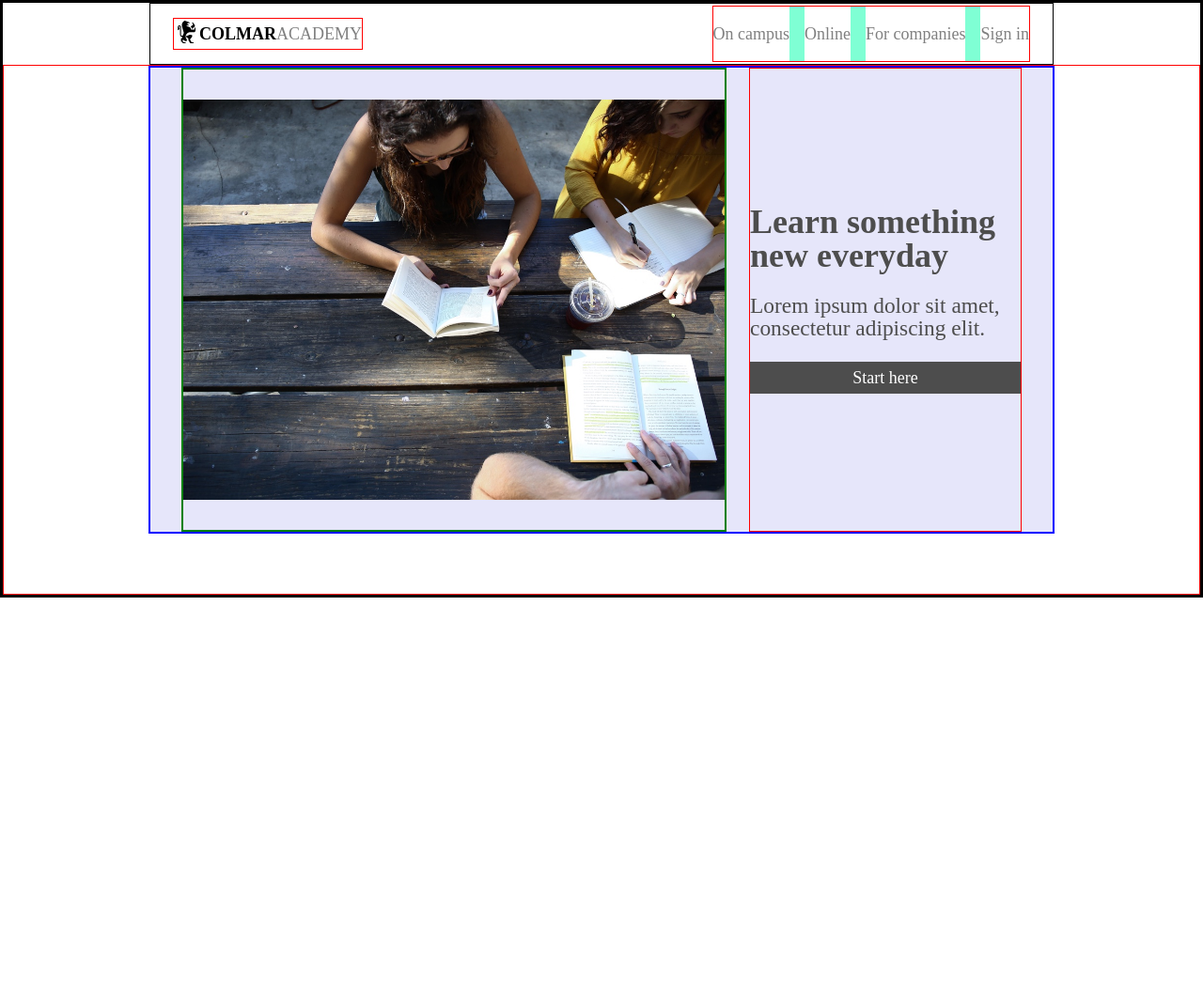
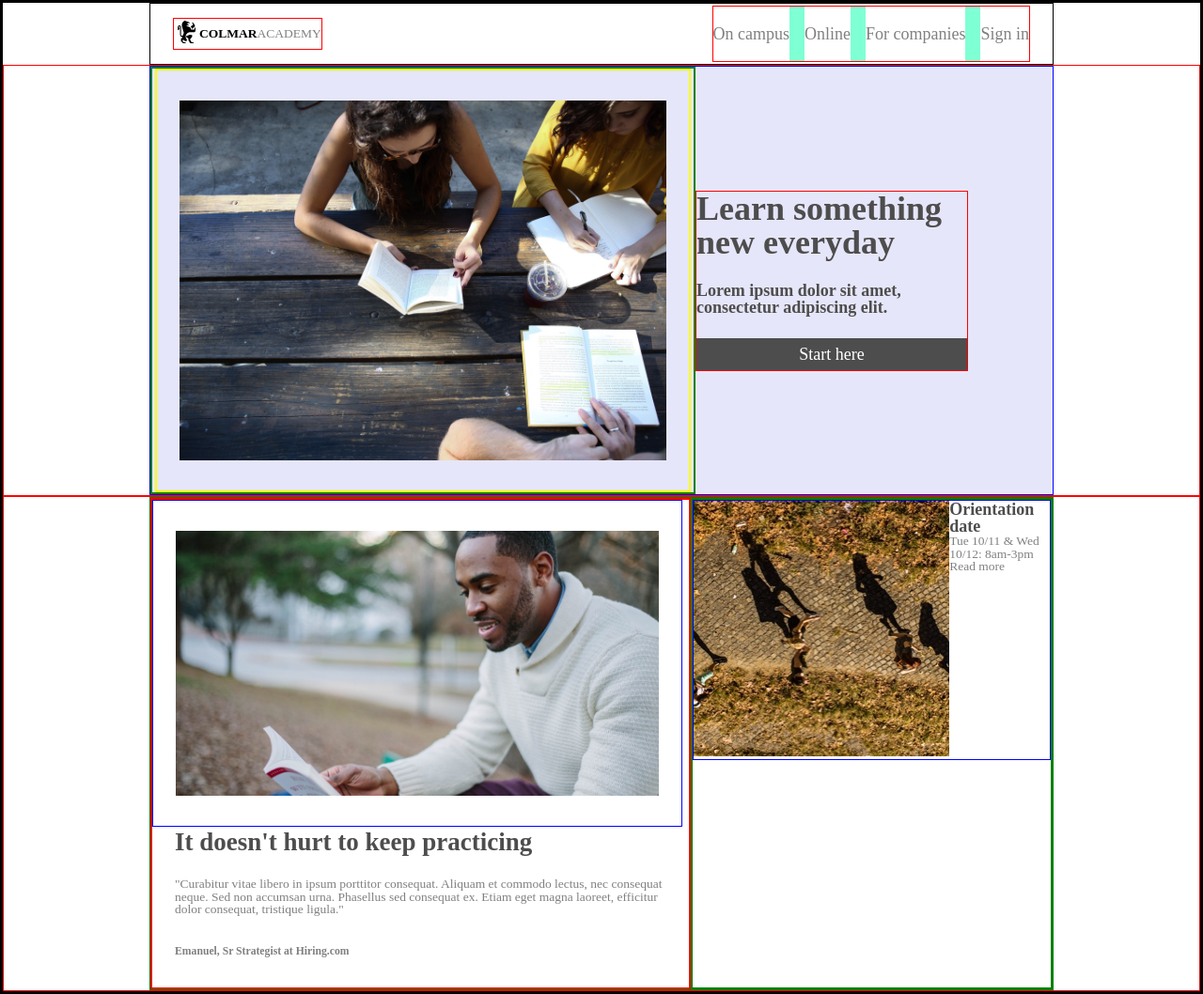
Before and after one commit to BankoP/Capstone_Colmar, a plain HTML site: page index.html in a window 1280 px wide. Shown: the whole page at 94% size. Before the commit the page ends 800 px from the top, so only its background shows below. Drawn offline with Linux system fonts and the light colour scheme.

Commit message:
top container left part

```diff
--- a/index.html
+++ b/index.html
@@ -25,7 +25,7 @@
       </div>
     </header>
     <!--  header - END   -->
-    <!--  top container - START  -->
+    <!--  banner container - START  -->
     <div class="banner flex">
       <div class="banner-inner container flex">
         <div class="image-big flex">
@@ -33,12 +33,48 @@
         </div>
         <div class="banner-text flex">
           <h1>Learn something new everyday</h1>
-          <h2>Lorem ipsum dolor sit amet, consectetur adipiscing elit.</h2>
-          <h3 id="button">Start here</h3>
+          <h3>Lorem ipsum dolor sit amet, consectetur adipiscing elit.</h3>
+          <h4 id="button">Start here</h4>
         </div>
       </div>
     </div>
-    <!--  top container - END -->
+    <!--  banner container - END -->
+    <!--  top container - START  -->
+    <div class="top flex">
+      <div class="top-inner container flex">
+        <div class="left flex">
+          <div class="left-img">
+            <img src="./resources/images/information-main.jpg" alt="information-main image"/>
+          </div>
+          <div class="left-text">
+            <h2>It doesn't hurt to keep practicing</h2>
+            <p>"Curabitur vitae libero in ipsum porttitor consequat. Aliquam et commodo lectus,
+              nec consequat neque. Sed non accumsan urna. Phasellus sed consequat ex. Etiam
+              eget magna laoreet, efficitur dolor consequat, tristique ligula."</p>
+            <p id="author">Emanuel, Sr Strategist at Hiring.com</p>
+          </div>
+        </div>
 
+        <div class="right flex">
+          <div class="item">
+            <div class="first flex">
+              <div class="img">
+                <img src="./resources/images/information-orientation.jpg" alt="orientation image"/>
+              </div>
+              <div class="item-text">
+                <h3>Orientation date</h3>
+                <p>Tue 10/11 & Wed 10/12: 8am-3pm</p>
+                <p id="more">Read more</p>
+              </div>
+            </div>
+            <div class="second img flex">
+            </div>
+            <div class="third img flex">
+            </div>
+          </div>
+        </div>
+
+      </div>
+    </div>
   </body>
 </html>
--- a/resources/css/style.css
+++ b/resources/css/style.css
@@ -11,8 +11,18 @@ h1, h2, h3 {
   color: #4d4d4d;
 }
 
+h2 {
+  font-size: 1.5rem;
+  font-weight: bold;
+}
+
+h3 {
+  font-size: 1rem;
+  font-weight: bold;
+}
+
 p {
-  color:
+  font-size: 0.75rem;
 }
 
 .container {
@@ -78,30 +88,32 @@ header .container {
   border-right: 0px solid aquamarine;
 }
 
-/* top container */
+/* banner container */
 
 .banner {
   border: 1px solid red;
-  padding-bottom: 64px;
 }
 
 .banner-inner {
   display: flex;
-  border: 2px solid blue;
-  justify-content: center;
+  border: 1px solid blue;
+  justify-content: flex-start;
+  align-items: center;
   background-color: lavender;
 }
 
 .image-big {
   border: 2px solid green;
+  justify-content: center;
+  align-items: center;
   width: 60%;
-  margin-right: 24px;
 }
 
 .image-big img {
-  width: 100%;
-  height: 87%;
-  padding: 32px 0px;
+  width: 90%;
+  /*height: 87%; */
+  padding: 32px 24px;
+  border: 2px solid yellow;
 }
 
 .banner-text {
@@ -116,8 +128,7 @@ header .container {
   font-weight: bold;
 }
 
-.banner-text h2 {
-  font-size: 1.3rem;
+.banner-text h3 {
   margin: 24px 0;
 }
 
@@ -127,3 +138,58 @@ header .container {
   padding: 8px 0;
   text-align: center;
 }
+
+/* top container */
+
+.top {
+
+  border: 1px solid red;
+}
+
+.top-inner {
+  border: 1px solid green;
+}
+
+.left {
+  flex-direction: column;
+  justify-content: center;
+  align-items: center;
+  width: 60%;
+  border: 2px solid red;
+}
+
+.left img {
+  flex-direction: column;
+  width: 90%;
+  padding: 32px 24px;
+  border: 1px solid blue;
+}
+
+.left-text {
+  padding: 0 24px;
+}
+
+.left-text h2 {
+  padding-bottom: 24px;
+}
+
+#author {
+  padding: 32px 0px;
+  font-size: 0.65rem;
+  font-weight: bold;
+}
+
+.item {
+   border: 1px solid blue;
+}
+
+.img {
+  width: 35%
+  height: auto;
+}
+
+.right {
+  flex-direction: column;
+  width: 40%;
+  border: 2px solid green;
+}
```
